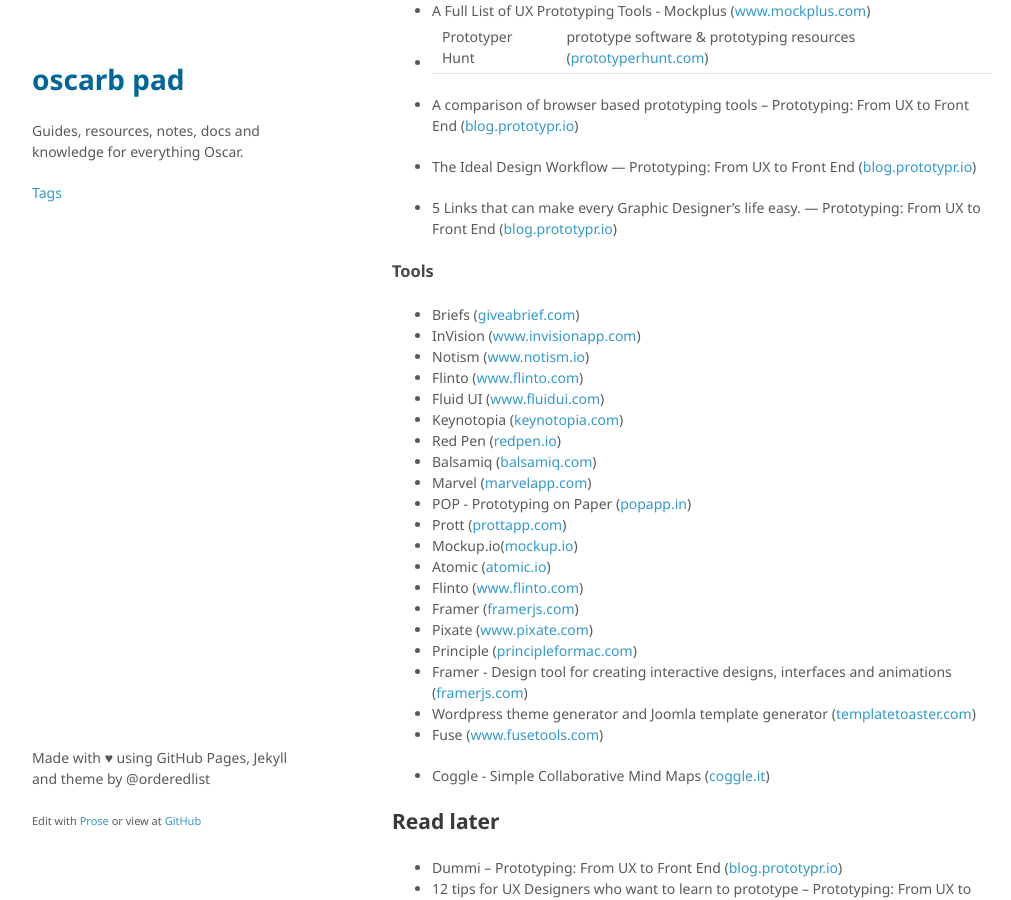
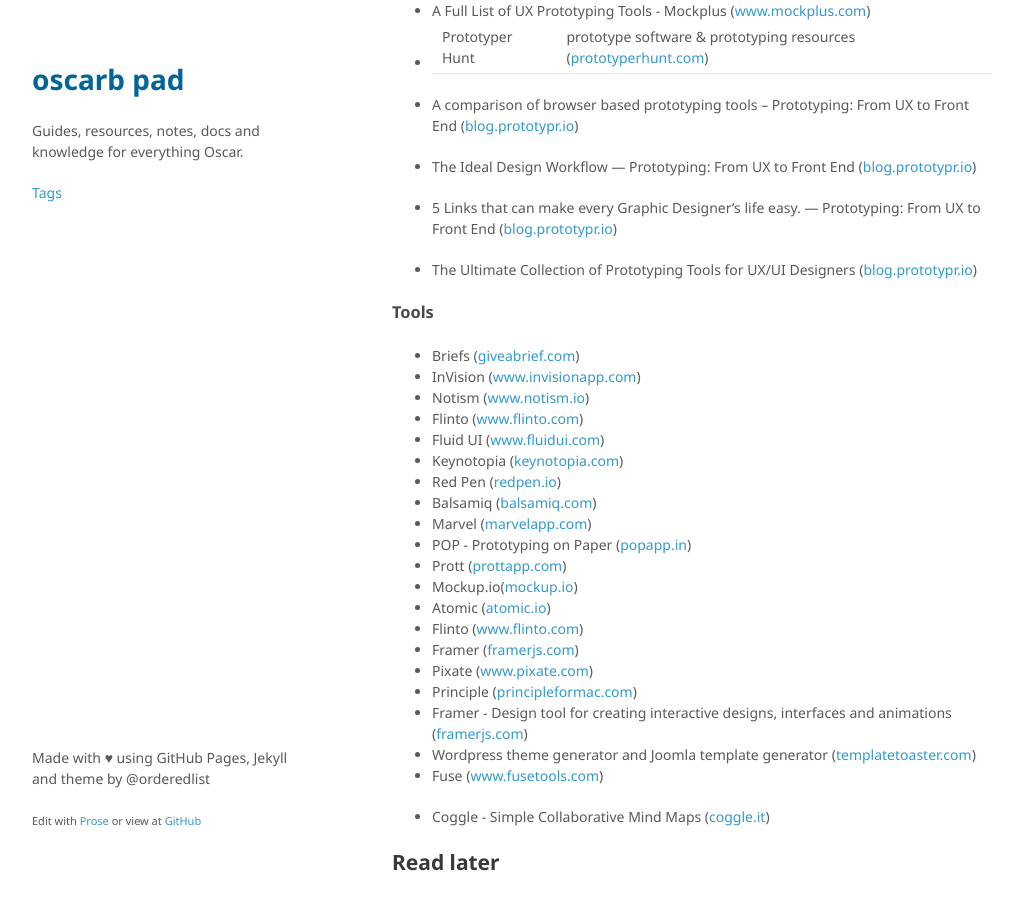
Before and after one commit to oscarb/pad, a Jekyll site: the page built from _docs/web-design.md, in a window 1280 px wide and 900 px high, scrolled down 914 px. Shown: the whole window, without its empty margins (128-1139 px from the left). Built offline with Jekyll 4.4.1, drawn with Linux system fonts in a browser that asks for light colours.

Commit message:
Updated web-design.md

```diff
--- a/_docs/web-design.md
+++ b/_docs/web-design.md
@@ -49,6 +49,8 @@ https://codepad.co
 
 * 5 Links that can make every Graphic Designer’s life easy. — Prototyping: From UX to Front End ([blog.prototypr.io](https://blog.prototypr.io/5-links-that-can-make-every-graphic-designers-life-easy-9af76f65e9cb#.5k16yr9px))
 
+* The Ultimate Collection of Prototyping Tools for UX/UI Designers ([blog.prototypr.io](https://blog.prototypr.io/the-ultimate-collection-of-prototyping-tools-for-ux-ui-designers-61f9446dc09c#.faf2r1db5))
+
 ### Tools
 
 * Briefs ([giveabrief.com](http://giveabrief.com/))
```
